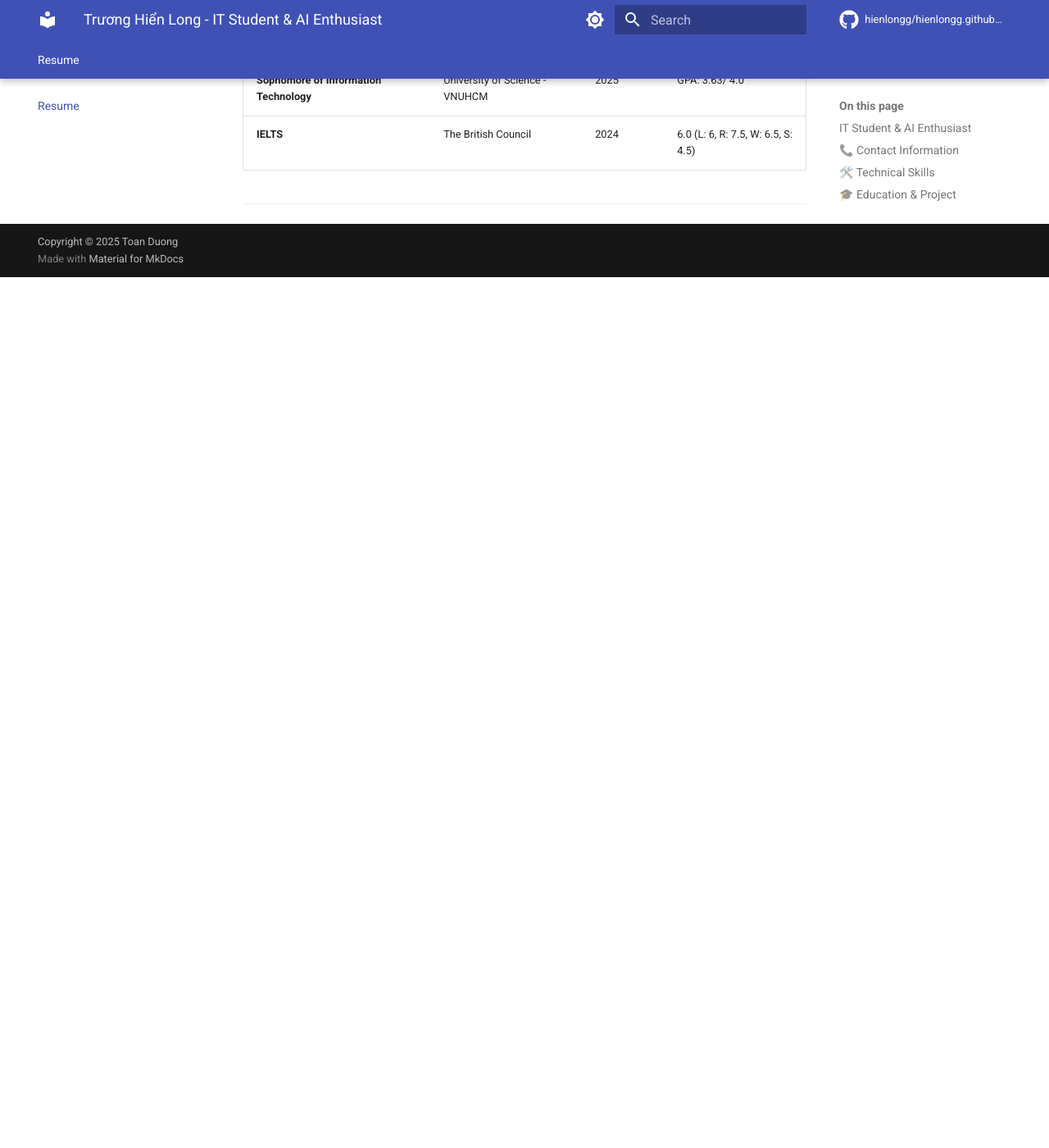
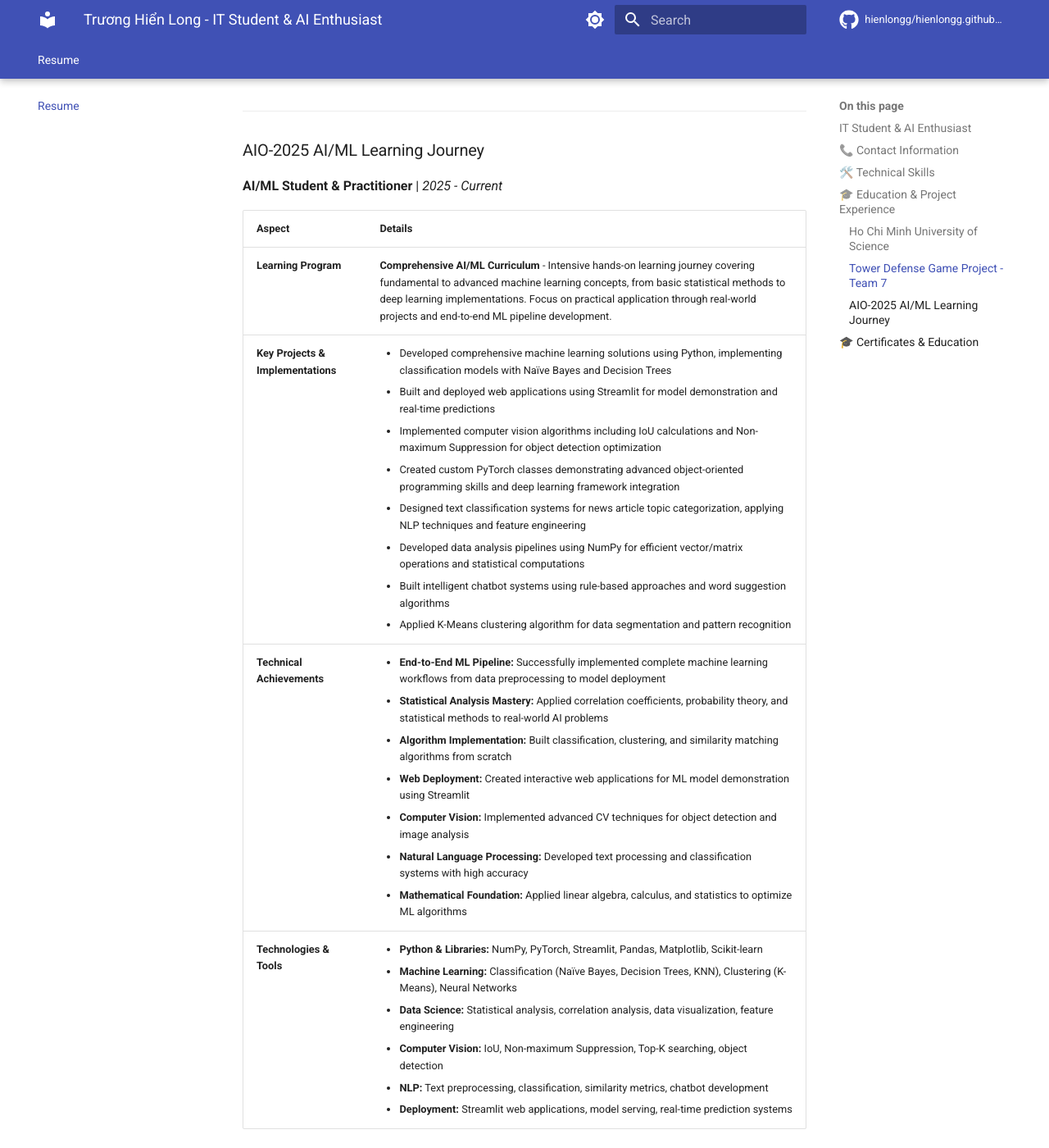
Before and after one commit to hienlongg/hienlongg.github.io, an MkDocs documentation site: the page built from docs/index.md, in a window 1280 px wide and 1400 px high, scrolled down 3948 px. Shown: the whole window at 82% size. Built offline with MkDocs 1.6.1 and Material for MkDocs 9.7.7, drawn with Linux system fonts in a browser that asks for light colours; comment, search, counter and statistics services are not loaded; before the commit the page ends 4286 px from its top, so only the background shows below that; some of the changed text lies outside the part shown.

Commit message:
add the ML part

```diff
--- a/docs/index.md
+++ b/docs/index.md
@@ -48,7 +48,11 @@ What drives me is my genuine enthusiasm for technology and my commitment to cont
   <tbody>
     <tr>
       <td><strong>Programming Languages</strong></td>
-      <td><strong>C++</strong> (Advanced), <strong>C</strong> (Intermediate), <strong>Python</strong> (Intermediate - AI/ML focused)</td>
+      <td><strong>C++</strong> (Advanced), <strong>Python</strong> (Advanced - AI/ML focused), <strong>C</strong> (Intermediate)</td>
+    </tr>
+    <tr>
+      <td><strong>Python Libraries & Frameworks</strong></td>
+      <td>NumPy, Streamlit, PyTorch, Pandas, Matplotlib, Scikit-learn</td>
     </tr>
     <tr>
       <td><strong>Software Development</strong></td>
@@ -59,8 +63,16 @@ What drives me is my genuine enthusiasm for technology and my commitment to cont
       <td>CMake, Git, GitHub, Visual Studio, Code::Blocks</td>
     </tr>
     <tr>
-      <td><strong>AI & Machine Learning</strong></td>
-      <td>Currently studying: Neural Networks, Deep Learning, Machine Learning Algorithms, Mathematical Foundations for AI</td>
+      <td><strong>Machine Learning Algorithms</strong></td>
+      <td>Naïve Bayes Classifier, Decision Trees, K-Nearest Neighbors (KNN), K-Means Clustering, Linear Regression, Neural Networks</td>
+    </tr>
+    <tr>
+      <td><strong>AI & Data Science Techniques</strong></td>
+      <td>Text Classification, Natural Language Processing, Computer Vision (IoU, Non-maximum Suppression), Statistical Analysis, Similarity Metrics (Cosine Similarity)</td>
+    </tr>
+    <tr>
+      <td><strong>Data Processing & Analysis</strong></td>
+      <td>Data Preprocessing, Text Processing, Feature Engineering, Data Visualization, Correlation Analysis, Probability Theory Applications</td>
     </tr>
     <tr>
       <td><strong>Mathematics & Analytics</strong></td>
@@ -223,6 +235,71 @@ What drives me is my genuine enthusiasm for technology and my commitment to cont
 
 ---
 
+### AIO-2025 AI/ML Learning Journey
+
+**AI/ML Student & Practitioner** | _2025 - Current_
+
+<table>
+  <thead>
+    <tr>
+      <th><strong>Aspect</strong></th>
+      <th><strong>Details</strong></th>
+    </tr>
+  </thead>
+  <tbody>
+    <tr>
+      <td><strong>Learning Program</strong></td>
+      <td>
+        <strong>Comprehensive AI/ML Curriculum</strong> - Intensive hands-on learning journey covering fundamental to advanced machine learning concepts, from basic statistical methods to deep learning implementations. Focus on practical application through real-world projects and end-to-end ML pipeline development.
+      </td>
+    </tr>
+    <tr>
+      <td><strong>Key Projects & Implementations</strong></td>
+      <td>
+        <ul>
+          <li>Developed comprehensive machine learning solutions using Python, implementing classification models with Naïve Bayes and Decision Trees</li>
+          <li>Built and deployed web applications using Streamlit for model demonstration and real-time predictions</li>
+          <li>Implemented computer vision algorithms including IoU calculations and Non-maximum Suppression for object detection optimization</li>
+          <li>Created custom PyTorch classes demonstrating advanced object-oriented programming skills and deep learning framework integration</li>
+          <li>Designed text classification systems for news article topic categorization, applying NLP techniques and feature engineering</li>
+          <li>Developed data analysis pipelines using NumPy for efficient vector/matrix operations and statistical computations</li>
+          <li>Built intelligent chatbot systems using rule-based approaches and word suggestion algorithms</li>
+          <li>Applied K-Means clustering algorithm for data segmentation and pattern recognition</li>
+        </ul>
+      </td>
+    </tr>
+    <tr>
+      <td><strong>Technical Achievements</strong></td>
+      <td>
+        <ul>
+          <li><strong>End-to-End ML Pipeline:</strong> Successfully implemented complete machine learning workflows from data preprocessing to model deployment</li>
+          <li><strong>Statistical Analysis Mastery:</strong> Applied correlation coefficients, probability theory, and statistical methods to real-world AI problems</li>
+          <li><strong>Algorithm Implementation:</strong> Built classification, clustering, and similarity matching algorithms from scratch</li>
+          <li><strong>Web Deployment:</strong> Created interactive web applications for ML model demonstration using Streamlit</li>
+          <li><strong>Computer Vision:</strong> Implemented advanced CV techniques for object detection and image analysis</li>
+          <li><strong>Natural Language Processing:</strong> Developed text processing and classification systems with high accuracy</li>
+          <li><strong>Mathematical Foundation:</strong> Applied linear algebra, calculus, and statistics to optimize ML algorithms</li>
+        </ul>
+      </td>
+    </tr>
+    <tr>
+      <td><strong>Technologies & Tools</strong></td>
+      <td>
+        <ul>
+          <li><strong>Python & Libraries:</strong> NumPy, PyTorch, Streamlit, Pandas, Matplotlib, Scikit-learn</li>
+          <li><strong>Machine Learning:</strong> Classification (Naïve Bayes, Decision Trees, KNN), Clustering (K-Means), Neural Networks</li>
+          <li><strong>Data Science:</strong> Statistical analysis, correlation analysis, data visualization, feature engineering</li>
+          <li><strong>Computer Vision:</strong> IoU, Non-maximum Suppression, Top-K searching, object detection</li>
+          <li><strong>NLP:</strong> Text preprocessing, classification, similarity metrics, chatbot development</li>
+          <li><strong>Deployment:</strong> Streamlit web applications, model serving, real-time prediction systems</li>
+        </ul>
+      </td>
+    </tr>
+  </tbody>
+</table>
+
+---
+
 ## 🎓 Certificates & Education
 
 <table>
```
